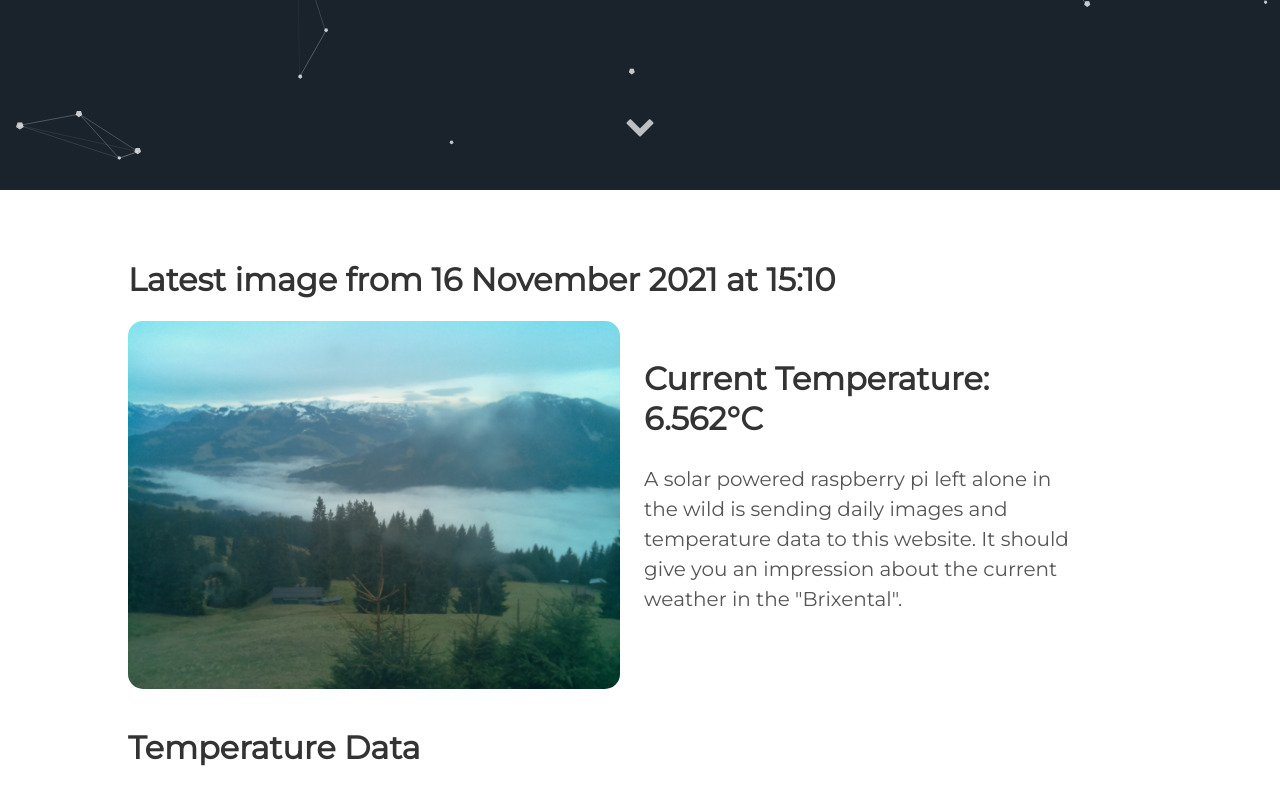
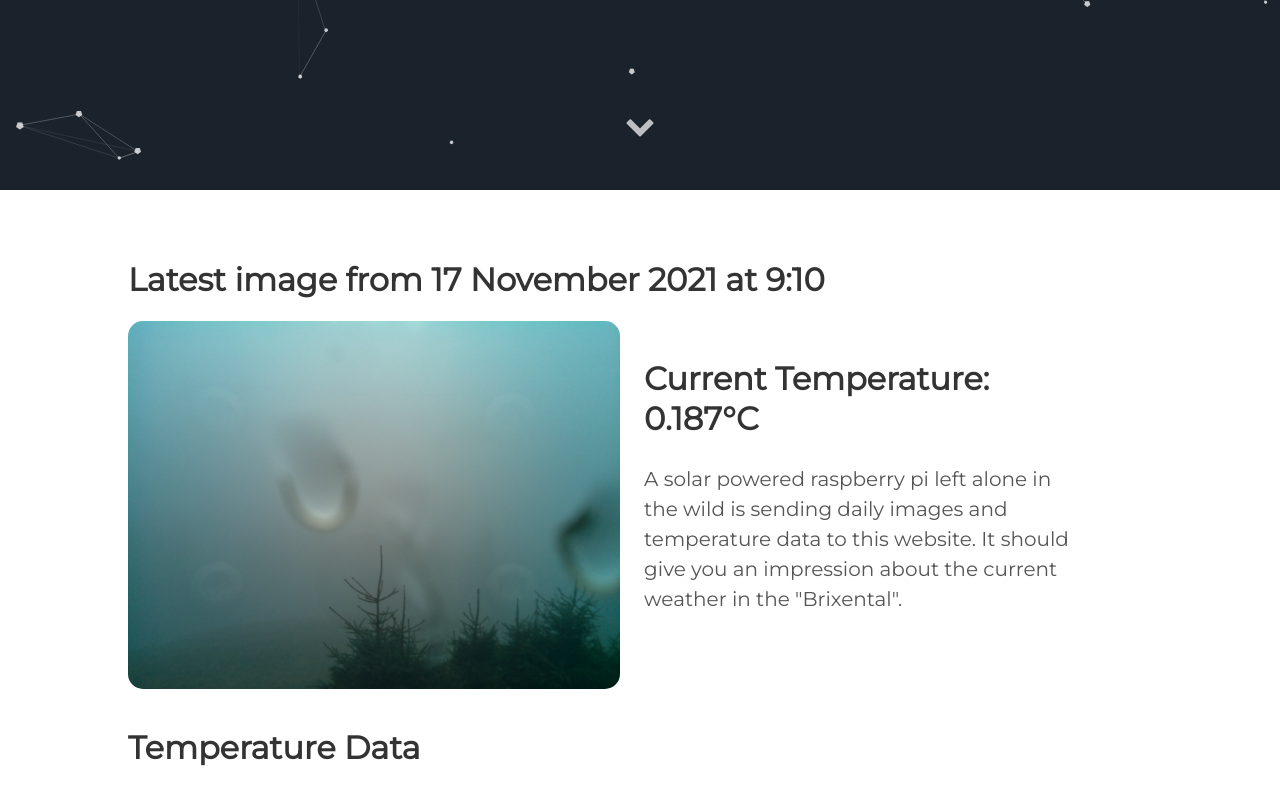
Before and after one commit to vektorious/vektorious.github.io, a Jekyll site: the page built from resources/huette.md, in a window 1280 px wide and 900 px high, scrolled down 710 px. Shown: the top 805 px of the window. Built offline with Jekyll 4.4.1, drawn with Linux system fonts in a browser that asks for light colours.

Commit message:
I'm a bot beep boop

```diff
--- a/resources/huette.md
+++ b/resources/huette.md
@@ -6,13 +6,13 @@ image: '/assets/img/'
 description: 'Live image from the Austrian alps'
 twitter_text: ' '
 ---
-## Latest image from 16 November 2021 at 15:10
+## Latest image from 17 November 2021 at  9:10
 <div class="huette">
   <div class="huette-image">
     <img src="{{ "/assets/img/huette.jpg" | prepend: site.baseurl }}">
   </div>
   <div class="huette-text">
-        <h2>Current Temperature: 6.562°C</h2>
+        <h2>Current Temperature: 0.187°C</h2>
         <p>A solar powered raspberry pi left alone in the wild is sending daily images and temperature data to this website. It should give you an impression about the current weather in the "Brixental".</p>
 
   </div>
```
Also changed, not shown: rpi-script/2021-11-17_090908.txt (renamed from rpi-script/2021-11-16_150909.txt, +5 -5 lines), rpi-script/huette.md (+2 -2 lines), assets/img/huette.jpg, assets/img/temp_plot.png, rpi-script/temp_plot.png, 1 other file.
